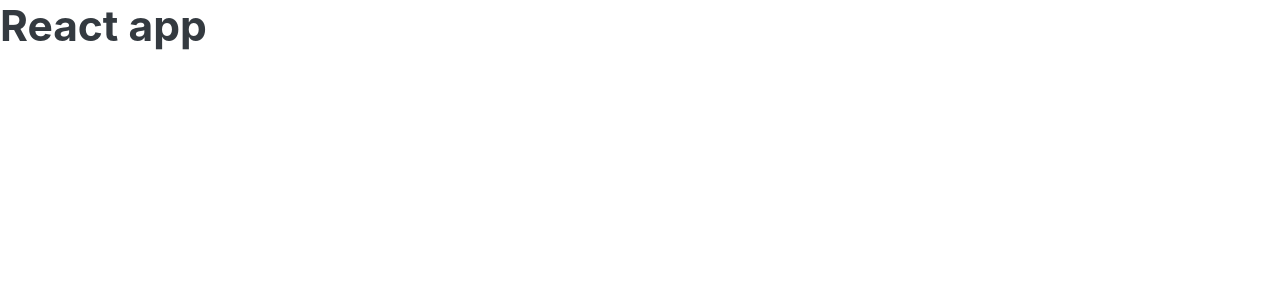
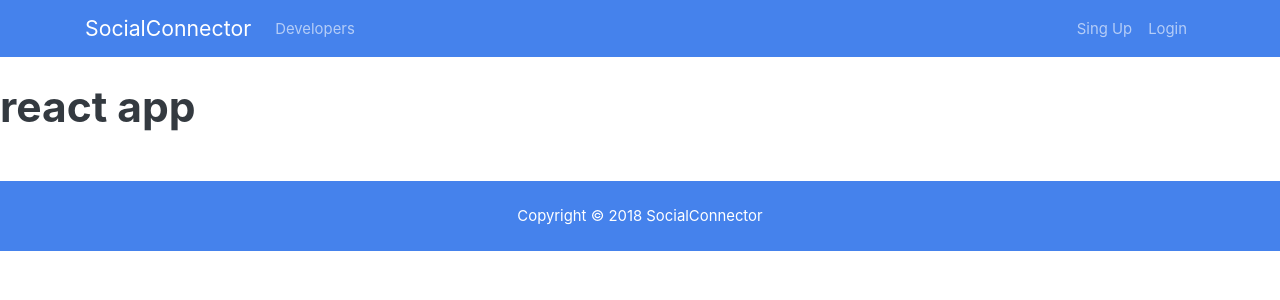
Before and after one commit to HuangStanley050/social_connect_client, a React (Create React App) app: page /login in a window 1280 px wide. Shown: the top 300 px of the page. Built offline with nearby package versions, Linux system fonts and the light colour scheme.

Commit message:
Navbar and footer done

```diff
--- a/src/App.js
+++ b/src/App.js
@@ -1,12 +1,16 @@
 import React, { Component } from "react";
 import logo from "./logo.svg";
 import "./App.css";
+import NavBar from "./components/layout/Nav";
+import Footer from "./components/layout/Footer";
 
 class App extends Component {
   render() {
     return (
       <div className="App">
-        <h1>React app</h1>
+        <NavBar />
+        <h1>react app</h1>
+        <Footer />
       </div>
     );
   }
--- /dev/null
+++ b/src/components/layout/Footer.js
@@ -0,0 +1,11 @@
+import React from "react";
+
+const Footer = props => {
+  return (
+    <footer class="bg-primary text-white mt-5 p-4 text-center">
+      Copyright &copy; {new Date().getFullYear()} SocialConnector
+    </footer>
+  );
+};
+
+export default Footer;
--- /dev/null
+++ b/src/components/layout/Nav.js
@@ -0,0 +1,46 @@
+import React from "react";
+
+const Navbar = props => {
+  return (
+    <nav className="navbar navbar-expand-sm navbar-dark bg-primary mb-4">
+      <div className="container">
+        <a className="navbar-brand" href="landing.html">
+          SocialConnector
+        </a>
+        <button
+          className="navbar-toggler"
+          type="button"
+          data-toggle="collapse"
+          data-target="#mobile-nav"
+        >
+          <span className="navbar-toggler-icon" />
+        </button>
+
+        <div className="collapse navbar-collapse" id="mobile-nav">
+          <ul className="navbar-nav mr-auto">
+            <li className="nav-item">
+              <a className="nav-link" href="profiles.html">
+                Developers
+              </a>
+            </li>
+          </ul>
+
+          <ul className="navbar-nav ml-auto">
+            <li className="nav-item">
+              <a className="nav-link" href="register.html">
+                Sing Up
+              </a>
+            </li>
+            <li className="nav-item">
+              <a className="nav-link" href="login.html">
+                Login
+              </a>
+            </li>
+          </ul>
+        </div>
+      </div>
+    </nav>
+  );
+};
+
+export default Navbar;
```
Also changed, not shown: src/index.css (+4 -3 lines), src/components/layout/Landing.js (added).
